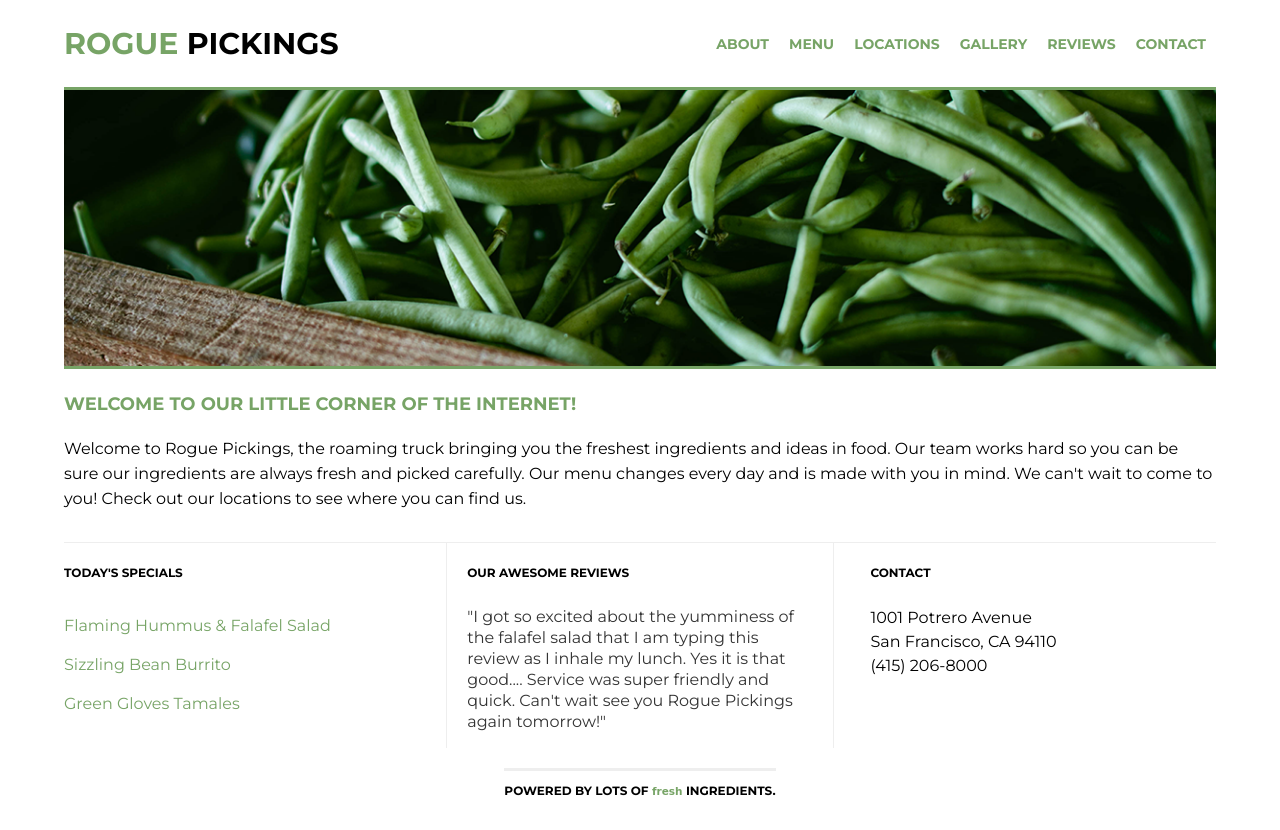
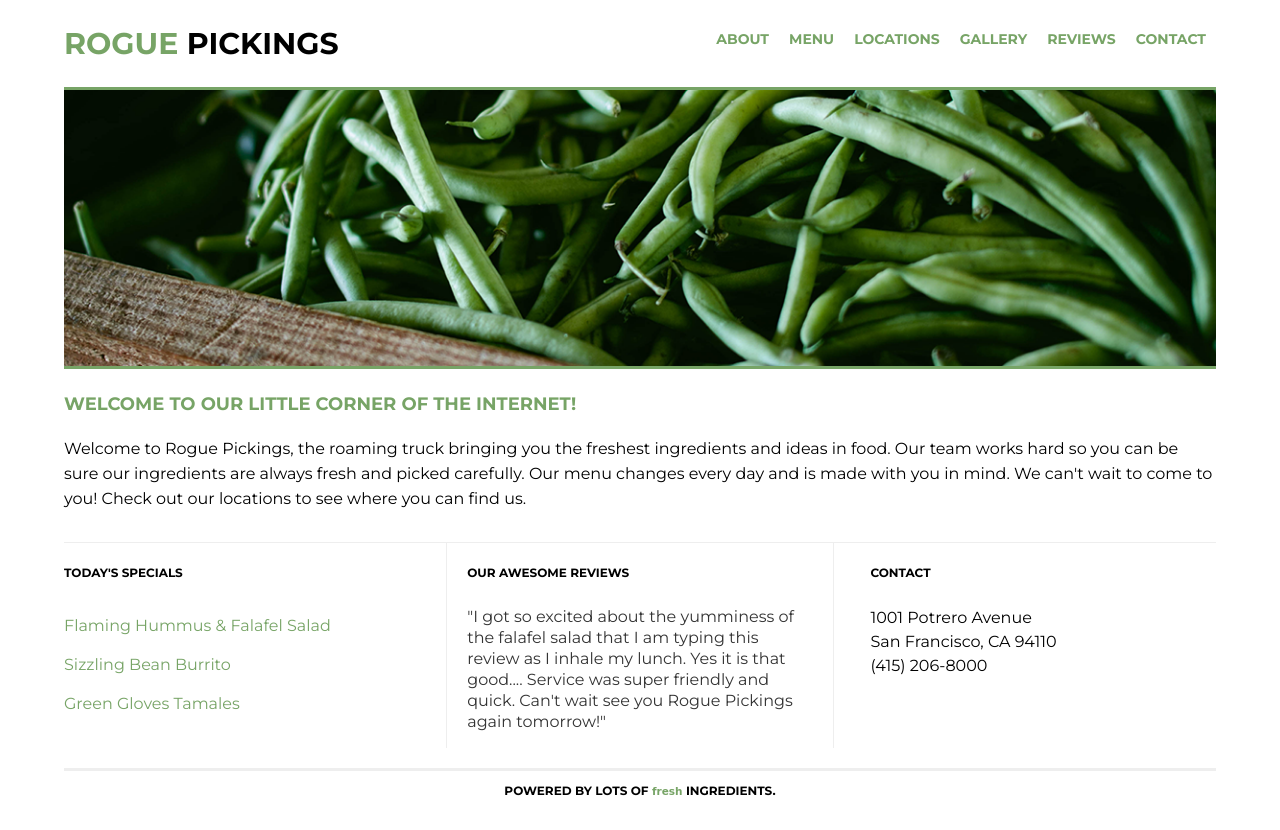
Before and after one commit to naomifathers/rogue-pickings, a plain HTML site: page index.html in a window 1280 px wide. Drawn offline with Linux system fonts and the light colour scheme; a web font is replaced by a local one.

Commit message:
Fixed several width and height issues; changed title

```diff
--- a/css/main.css
+++ b/css/main.css
@@ -4,9 +4,10 @@ html {
 }
 
 body {
+	display: flex;
 	font-family: 'Montserrat', Helvetica, Arial, sans-serif;
 	font-size: 1em;
-	height: 100%;
+	justify-content: center;
 }
 
 .container {
@@ -44,7 +45,6 @@ p {
 
 /*The widths are in a percentage!*/
 header {
-	align-items: center;
 	border-bottom: 3px solid #77a466;
 	display: flex;
 	flex-direction: column;
@@ -68,6 +68,7 @@ header h1 span {
 
 header nav {
 	padding: 20px 0;
+	width: 100%;
 }
 header nav ul {
 	align-items: center;
@@ -154,6 +155,7 @@ footer {
 	border-top: 3px solid #eee;
 	justify-content: center;
 	margin: 10px auto;
+	width: 100%;
 }
 footer span {
 	font-family: 'Galada', cursive;
@@ -195,13 +197,18 @@ footer span {
 
 @media all and (min-width: 1200px) {
 	/* Desktop styles here */
-	header,
+	header {
+		flex-direction: row;
+	}
+
 	header nav ul {
 		flex-direction: row;
+		justify-content: flex-end;
 	}
 
 	header h1 {
 		border-bottom: none;
 		text-align: left;
 	}
+
 }
--- a/index.html
+++ b/index.html
@@ -4,7 +4,7 @@
 <head>
     <meta charset="utf-8">
     <meta http-equiv="x-ua-compatible" content="ie=edge">
-    <title>Rogue Pickings | Brush Up Those Skills!</title>
+    <title>Rogue Pickings | Fresh food truck</title>
     <meta name="viewport" content="width=device-width, initial-scale=1, shrink-to-fit=no">
     <link rel="stylesheet" href="css/normalize.css">
     <link rel="stylesheet" href="css/main.css">
```
